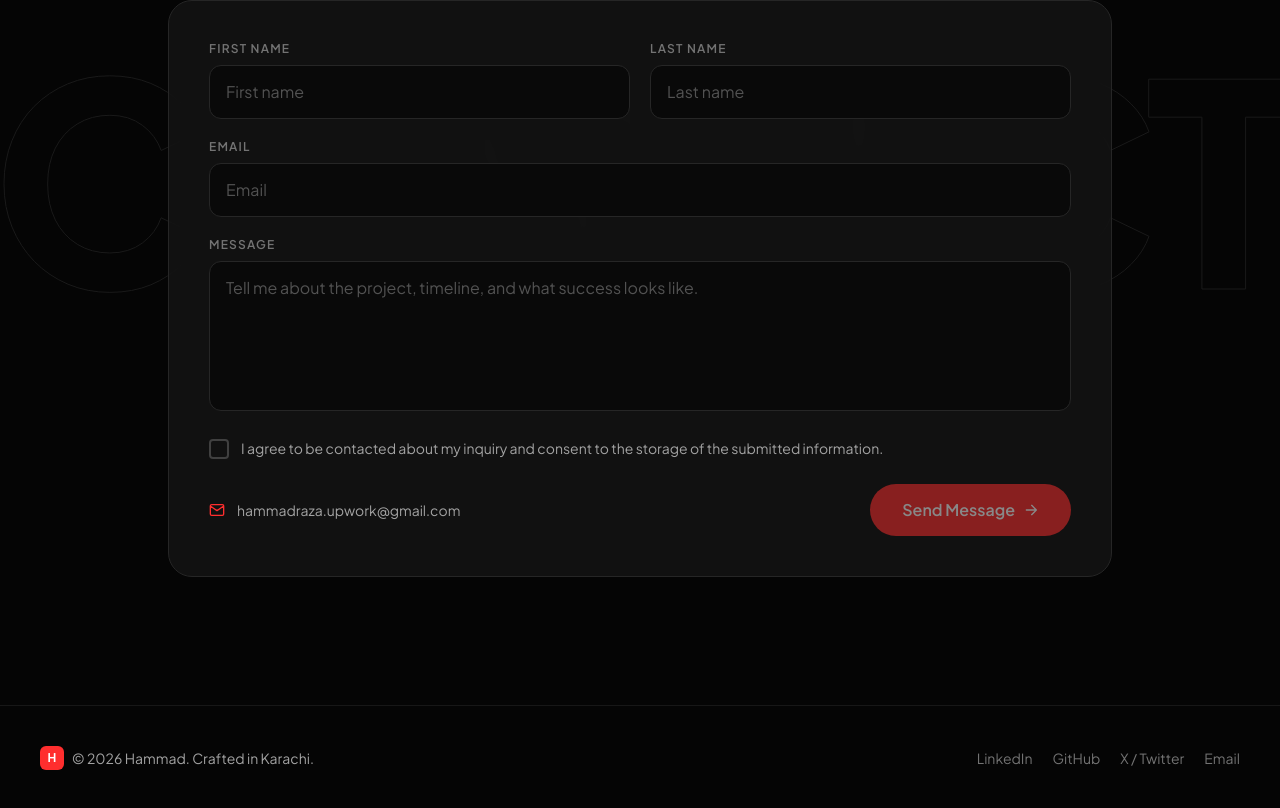
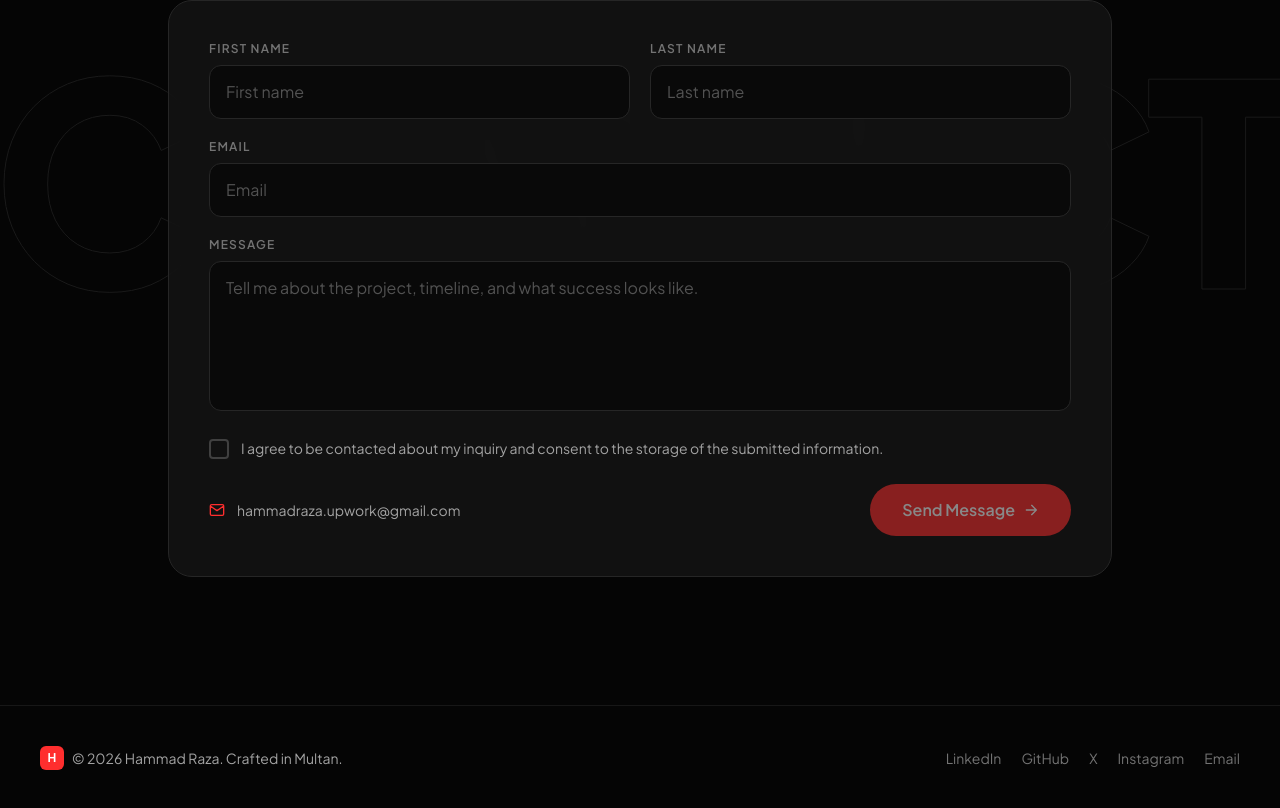
Before and after one commit to hammadraza5414/hammad-portfolio, a Next.js app: page / in a window 1280 px wide. Shown: the part 6864-7672 px from the top of the page. Built offline with nearby package versions, Linux system fonts and the light colour scheme.

Commit message:
Add real social links and Multan location

```diff
--- a/src/app/components/Footer.tsx
+++ b/src/app/components/Footer.tsx
@@ -1,16 +1,33 @@
+const LINKS = [
+  { label: "LinkedIn", href: "https://www.linkedin.com/in/hammad-raza-971bb0373/" },
+  { label: "GitHub",   href: "https://github.com/hammadraza5414" },
+  { label: "X",        href: "https://x.com/Hammadianx" },
+  { label: "Instagram", href: "https://www.instagram.com/hammadraza_/" },
+  { label: "Email",    href: "mailto:hammadraza.upwork@gmail.com" },
+];
+
 export default function Footer() {
   return (
     <footer className="border-t border-neutral-900 py-10">
       <div className="max-w-7xl mx-auto px-6 lg:px-10 flex flex-col md:flex-row items-center justify-between gap-4">
         <div className="flex items-center gap-2">
           <div className="w-6 h-6 rounded-md bg-crimson flex items-center justify-center text-xs font-bold">H</div>
-          <span className="text-sm text-neutral-400">© {new Date().getFullYear()} Hammad. Crafted in Karachi.</span>
+          <span className="text-sm text-neutral-400">
+            © {new Date().getFullYear()} Hammad Raza. Crafted in Multan.
+          </span>
         </div>
         <div className="flex items-center gap-5 text-sm text-neutral-500">
-          <a href="#" className="hover:text-crimson transition-colors">LinkedIn</a>
-          <a href="#" className="hover:text-crimson transition-colors">GitHub</a>
-          <a href="#" className="hover:text-crimson transition-colors">X / Twitter</a>
-          <a href="#contact" className="hover:text-crimson transition-colors">Email</a>
+          {LINKS.map((l) => (
+            <a
+              key={l.label}
+              href={l.href}
+              target={l.href.startsWith("mailto:") ? undefined : "_blank"}
+              rel={l.href.startsWith("mailto:") ? undefined : "noopener noreferrer"}
+              className="hover:text-crimson transition-colors"
+            >
+              {l.label}
+            </a>
+          ))}
         </div>
       </div>
     </footer>
```
